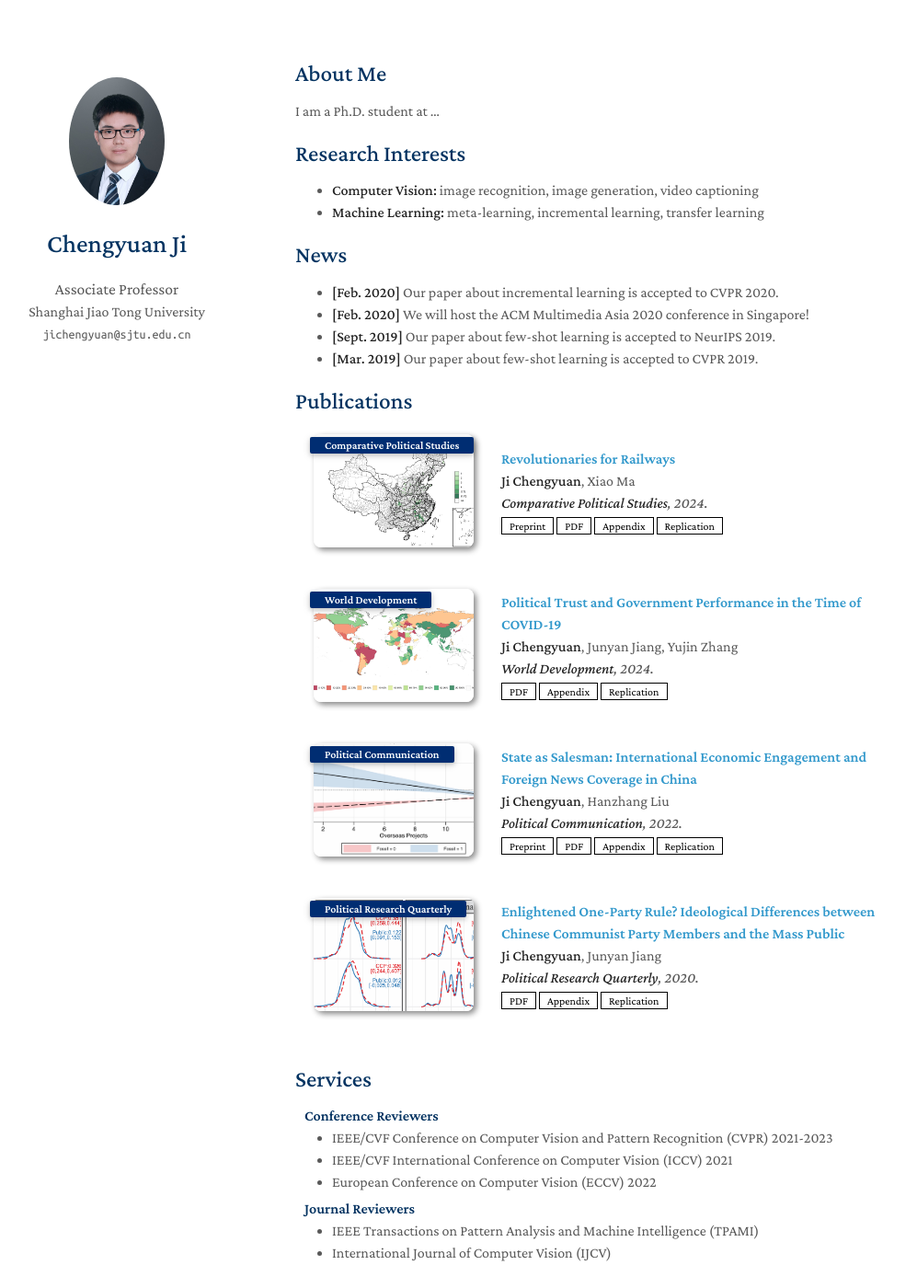
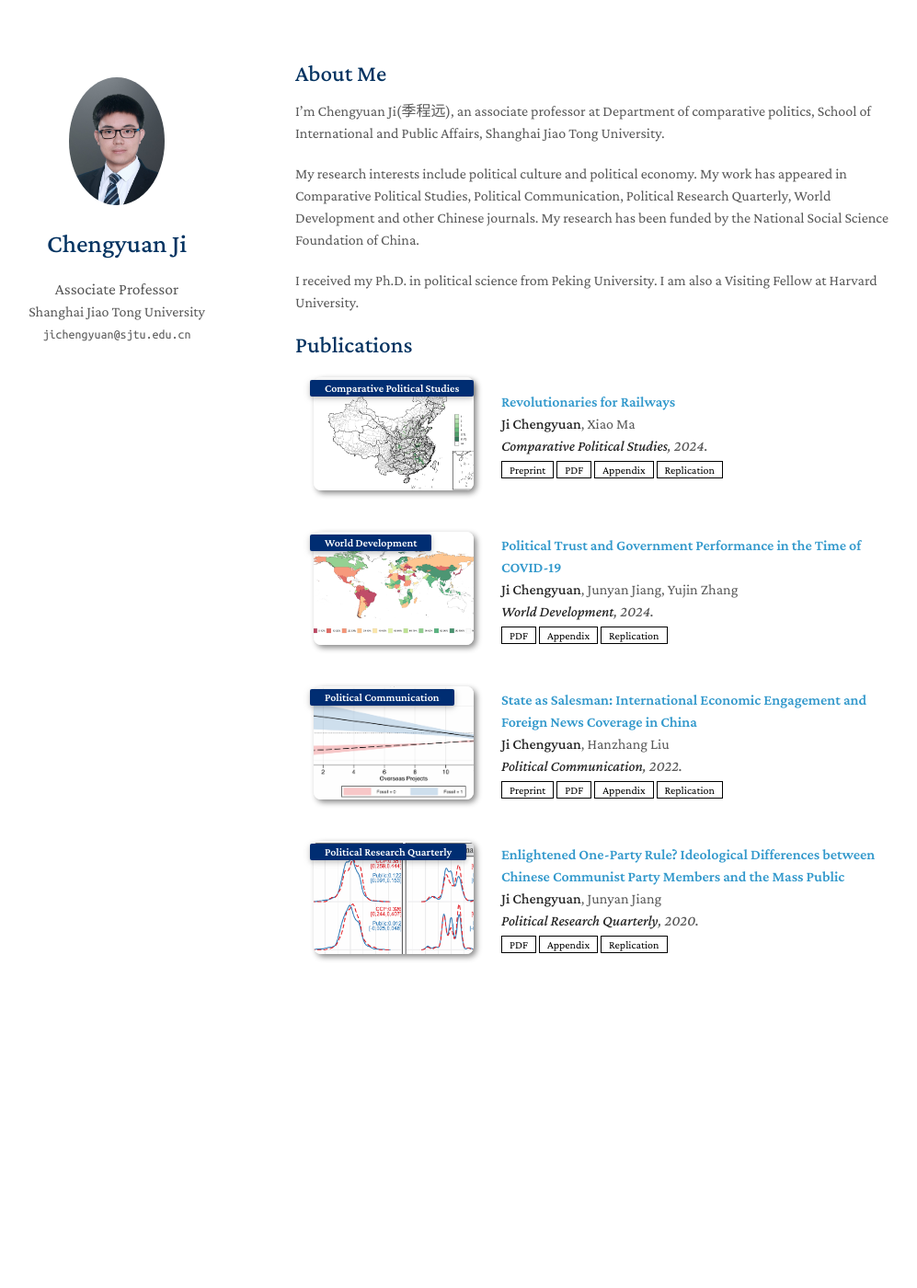
Before and after one commit to chengyuanji/website, a Jekyll site: the page built from index.md, in a window 1280 px wide and 1400 px high. Shown: the whole window at 92% size, without its empty margins (149-1146 px from the left). Built offline with Jekyll 4.4.1, drawn with Linux system fonts in a browser that asks for light colours; a style sheet for code colours, icons or effects is not loaded; our own code applies the rules of GitHub Pages for plain Markdown files.

Commit message:
Update index.md

```diff
--- a/index.md
+++ b/index.md
@@ -4,20 +4,10 @@ layout: homepage
 
 ## About Me
 
-I am a Ph.D. student at ...
+I’m Chengyuan Ji(季程远), an associate professor at Department of comparative politics, School of International and Public Affairs, Shanghai Jiao Tong University.
 
-## Research Interests
+My research interests include political culture and political economy. My work has appeared in Comparative Political Studies, Political Communication, Political Research Quarterly, World Development and other Chinese journals. My research has been funded by the National Social Science Foundation of China.
 
-- **Computer Vision:** image recognition, image generation, video captioning
-- **Machine Learning:** meta-learning, incremental learning, transfer learning
-
-## News
-
-- **[Feb. 2020]** Our paper about incremental learning is accepted to CVPR 2020.
-- **[Feb. 2020]** We will host the ACM Multimedia Asia 2020 conference in Singapore!
-- **[Sept. 2019]** Our paper about few-shot learning is accepted to NeurIPS 2019.
-- **[Mar. 2019]** Our paper about few-shot learning is accepted to CVPR 2019.
+I received my Ph.D. in political science from Peking University. I am also a Visiting Fellow at Harvard University.
 
 {% include_relative _includes/publications.md %}
-
-{% include_relative _includes/services.md %}
```
